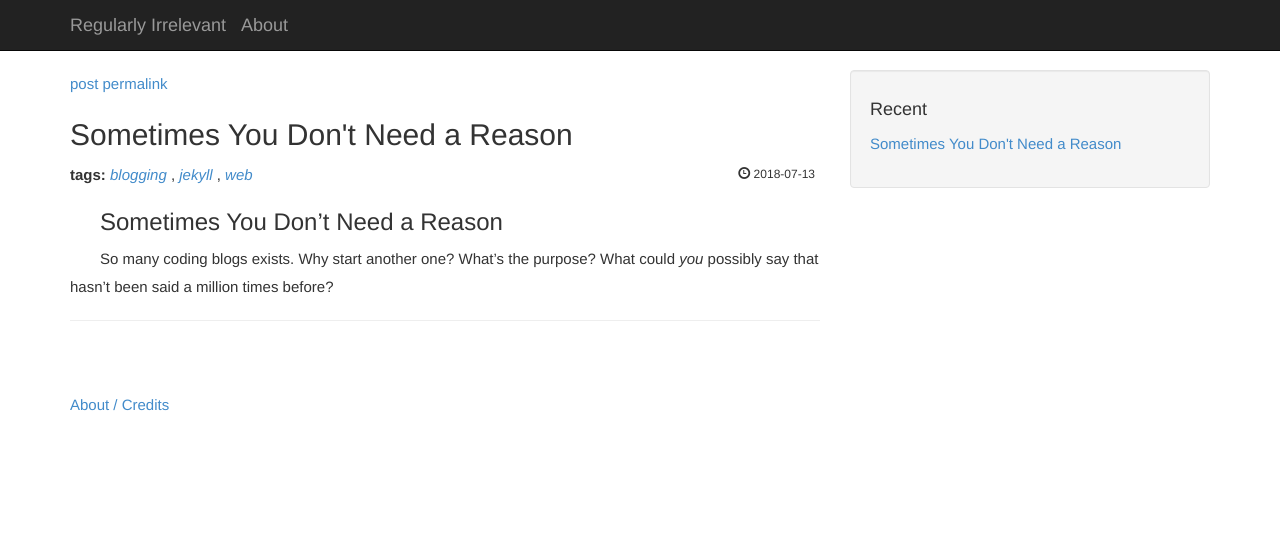
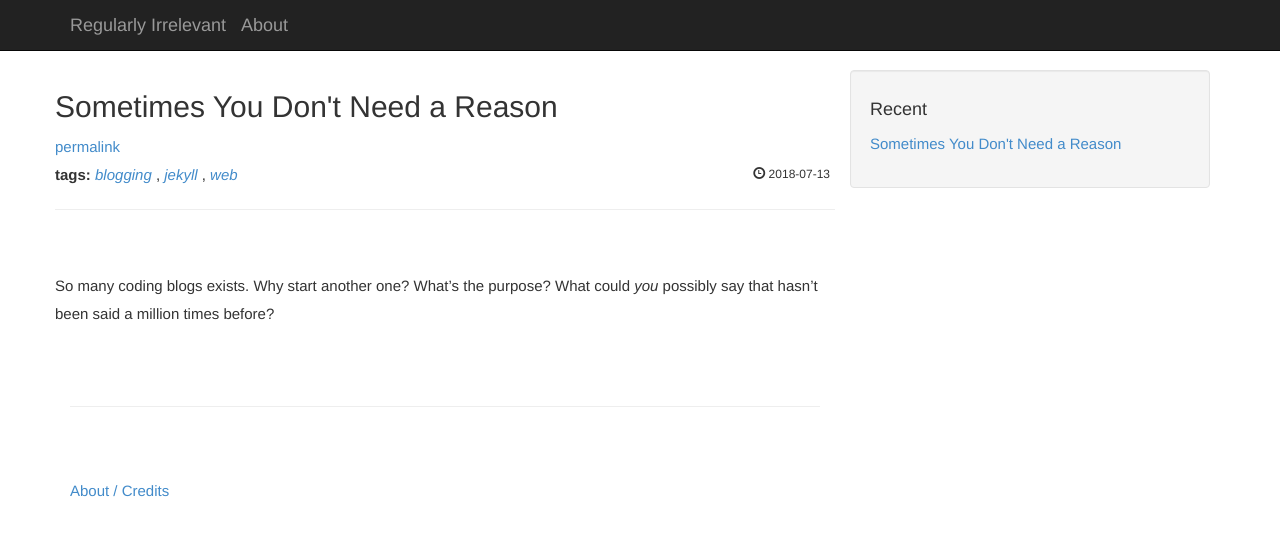
Before and after one commit to Moo64c/moo64c.github.io, a Jekyll site: the page built from _posts/2018-07-13-sometimes-you-dont-need-a-reason.md, in a window 1280 px wide. Shown: the top 536 px of the page. Built offline with Jekyll 4.4.1, drawn with Linux system fonts in a browser that asks for light colours.

Commit message:
Almost ready for liveliness

```diff
--- a/_layouts/default.html
+++ b/_layouts/default.html
@@ -11,7 +11,7 @@
 
 
 
-    <title>{{ page.title }}</title>
+    <title> {% if page.title != "{}" %}{{ page.title }} ||{% endif %} {{ site.title }}</title>
     <link href="/css/bootstrap.min.css" rel="stylesheet"/>
     <link href="/css/blog.css" rel="stylesheet"/>
     <!--[if lt IE 9]>
--- a/_layouts/post.html
+++ b/_layouts/post.html
@@ -1,9 +1,9 @@
 ---
 layout: default
 ---
-<!-- Title -->
-<a href="{{site.url}}{{page.url}}" title="{{page.name}}">post permalink</a>
+<div class="row">
 	<h2>{{ page.title }}</h2>
+		<a href="{{site.url}}{{page.url}}" title="{{page.name}}">permalink</a><br>
 		{% if page.tags.size > 0%}
 			<b>tags: </b>
 			{% for tag in page.tags %}
@@ -18,13 +18,12 @@ layout: default
 		<span class="glyphicon glyphicon-time"></span>
 		{{ page.date | date:"%Y-%m-%d" }}
 	</div>
-<br/>
-
-<div style="text-indent:2em;">
+	<hr/>
+	<br/><br/>
 		{{ content }}
+	<br/><br/>
 </div>
 
-</b>
 
 
 <!-- No commeting currently.
--- a/_posts/2018-07-13-sometimes-you-dont-need-a-reason.md
+++ b/_posts/2018-07-13-sometimes-you-dont-need-a-reason.md
@@ -1,8 +1,7 @@
 ---
+title:  "Sometimes You Don't Need a Reason"
 layout: post
 categories: ["web", "other"]
-title:  "Sometimes You Don't Need a Reason"
 tags: [blogging, jekyll, web]
 ---
-### Sometimes You Don't Need a Reason
 So many coding blogs exists. Why start another one? What's the purpose? What could *you* possibly say that hasn't been said a million times before?
--- a/css/blog.css
+++ b/css/blog.css
@@ -13,9 +13,9 @@ footer {
 }
 
 .post-date {
-	float:right;
-	padding:5px;
-	font-size:12px
+	float: right;
+	padding: 5px;
+	font-size: 12px
 }
 
 .well-ad {
--- a/robots.txt
+++ b/robots.txt
@@ -1,2 +1,2 @@
 User-agent: *
-Sitemap: http://www.panxw.com/atom.xml
+Sitemap: https://moo64c.github.io/atom.xml
```
Also changed, not shown: index.html (+5 -5 lines), README.md (deleted). Lines whose indentation alone changed are shown as unchanged.
